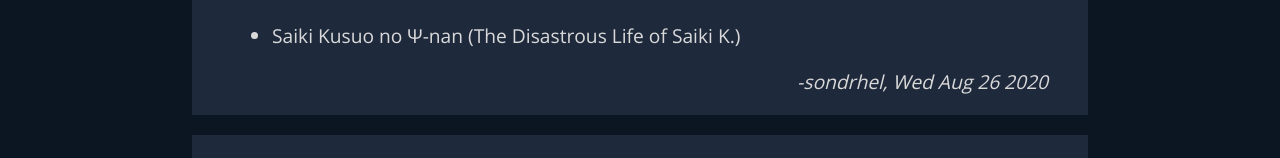
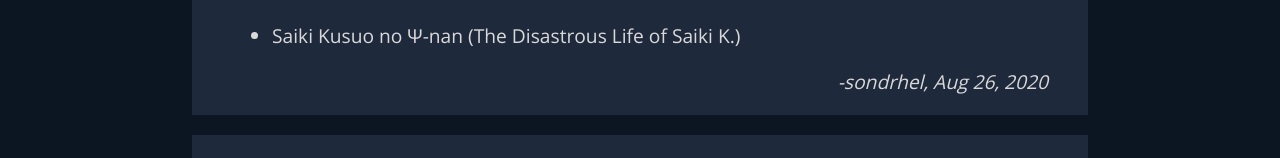
Before and after one commit to SondreElg/Webtek2020, a React (Create React App) app in the folder animentnu/: page /news in a window 1280 px wide. Shown: the part 546-704 px from the top of the page. Built offline with nearby package versions, Linux system fonts and the light colour scheme.

Commit message:
News items now show correct date string

```diff
--- a/animentnu/src/components/newsItem.js
+++ b/animentnu/src/components/newsItem.js
@@ -1,9 +1,14 @@
+import { dateExposeAttrs } from "../utils";
+
 function NewsItem(props) {
+    const dateOptions = { month: "short", day: "numeric", year: "numeric" };
+    const date = props.date.toLocaleDateString("en-US", dateOptions);
+
     return (
         <div className="info_content">
             {props.children}
             <span className="author">
-                -{props.author}, {props.date.toDateString()}
+                -{props.author}, {date}
             </span>
         </div>
     );
```
